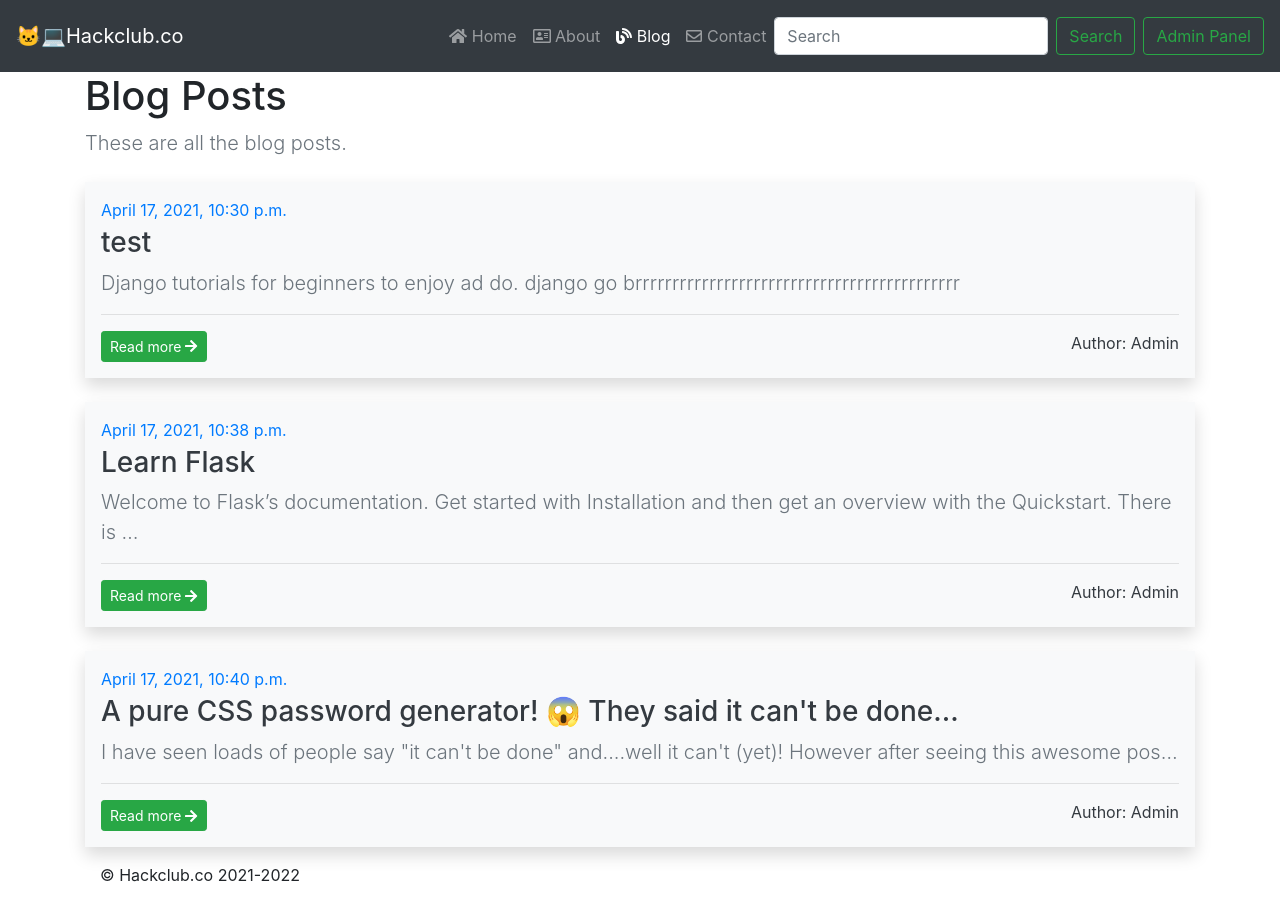
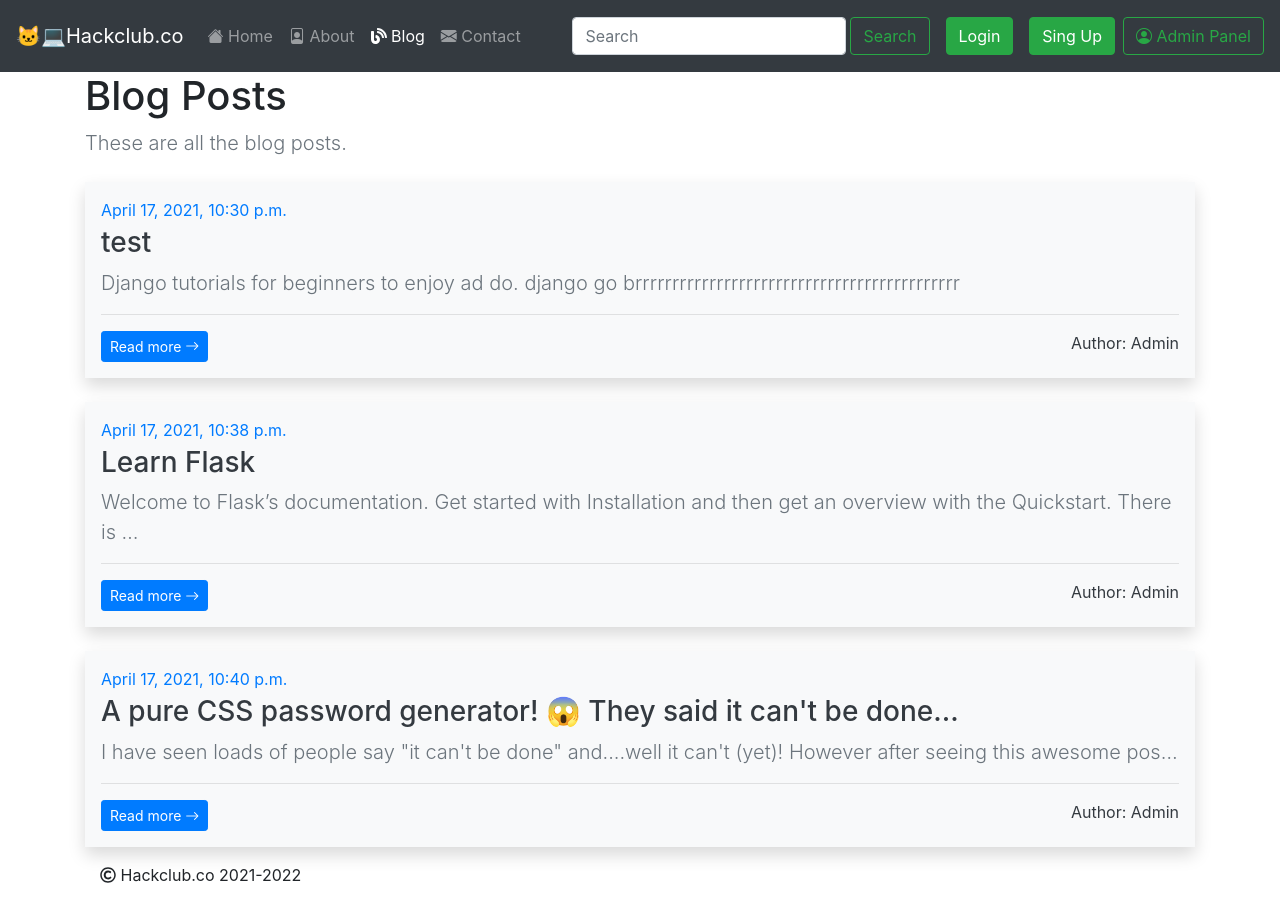
Before and after one commit to Sadman-Sakib2234/django-blog, a Django app: page /blog/ in a window 1280 px wide. Run offline with Django 3.2, Linux system fonts and the light colour scheme; data comes from the database, SQL or seed files in the repository; both versions use the stored data as it was after the commit; some libraries are stand-ins or nearby versions.

Commit message:
completed contact and blog post

```diff
--- a/hacklord/settings.py
+++ b/hacklord/settings.py
@@ -12,7 +12,7 @@ https://docs.djangoproject.com/en/3.1/ref/settings/
 
 import os
 from pathlib import Path
-from django.contrib.messages import constants as messages
+from django.contrib import messages
 
 # Build paths inside the project like this: BASE_DIR / 'subdir'.
 BASE_DIR = Path(__file__).resolve().parent.parent
@@ -124,5 +124,7 @@ USE_TZ = True
 STATIC_URL = '/static/'
 
 MESSAGE_TAGS = {
-    messages.ERROR:'danger'
+    messages.ERROR:'danger',
 }
+
+MESSAGE_STORAGE = 'django.contrib.messages.storage.cookie.CookieStorage'
--- a/home/urls.py
+++ b/home/urls.py
@@ -5,4 +5,5 @@ urlpatterns = [
     path('', views.home, name="home"),
     path('contact/', views.contact, name="contact"),
     path('about/', views.about, name="about"),
+    path('search/', views.search, name="search")
 ]
--- a/templates/base.html
+++ b/templates/base.html
@@ -6,37 +6,41 @@
     <meta name="viewport" content="width=device-width, initial-scale=1, shrink-to-fit=no">
 
     <!-- Bootstrap CSS -->
-    <link rel="stylesheet" href="https://stackpath.bootstrapcdn.com/bootstrap/4.1.3/css/bootstrap.min.css" integrity="sha384-MCw98/SFnGE8fJT3GXwEOngsV7Zt27NXFoaoApmYm81iuXoPkFOJwJ8ERdknLPMO" crossorigin="anonymous">
-
+    <link rel="stylesheet" href="https://cdn.jsdelivr.net/npm/bootstrap@4.6.0/dist/css/bootstrap.min.css" integrity="sha384-B0vP5xmATw1+K9KRQjQERJvTumQW0nPEzvF6L/Z6nronJ3oUOFUFpCjEUQouq2+l" crossorigin="anonymous">
+    <!-- Bootstrap Icons -->
+    <link rel="stylesheet" href="https://cdn.jsdelivr.net/npm/bootstrap-icons@1.4.1/font/bootstrap-icons.css">
     <title>{% block title %}{% endblock title %}</title>
   </head>
   <body>
     <!--  NavBar Starts  -->
-    <nav class="navbar navbar-expand-lg navbar-dark bg-dark p-3">
+    <nav class="navbar navbar-expand-lg  sticky-top navbar-dark bg-dark p-3">
     <a class="navbar-brand" href="/">🐱‍💻Hackclub.co</a>
     <button class="navbar-toggler" type="button" data-toggle="collapse" data-target="#navbarSupportedContent" aria-controls="navbarSupportedContent" aria-expanded="false" aria-label="Toggle navigation">
         <span class="navbar-toggler-icon"></span>
     </button>
 
     <div class="collapse navbar-collapse" id="navbarSupportedContent">
-        <ul class="navbar-nav ml-auto">
+        <ul class="navbar-nav mr-auto">
         <li class="nav-item {% block homeActive %} {% endblock homeActive %}">
-            <a class="nav-link" href="/"><i class="fas fa-home"></i> Home <span class="sr-only">(current)</span></a>
+            <a class="nav-link" href="/"><i class="bi bi-house-fill"></i> Home <span class="sr-only">(current)</span></a>
         </li>
         <li class="nav-item {% block aboutActive %} {% endblock aboutActive %}">
-            <a class="nav-link" href="/about"><i class="far fa-address-card"></i> About</a>
+            <a class="nav-link" href="/about"><i class="bi bi-file-person"></i> About</a>
         </li>
         <li class="nav-item {% block blogActive %} {% endblock blogActive %}">
             <a class="nav-link" href="/blog"><i class="fas fa-blog"></i> Blog</a>
         </li>
         <li class="nav-item {% block contactActive %} {% endblock contactActive %}">
-            <a class="nav-link" href="/contact"><i class="far fa-envelope"></i> Contact</a>
+            <a class="nav-link" href="/contact"><i class="bi bi-envelope-fill"></i> Contact</a>
         </li>
         </ul>
-        <form class="form-inline my-2 my-lg-0">
-        <input class="form-control mr-sm-2" type="search" placeholder="Search" aria-label="Search">
-        <button class="btn btn-outline-success my-2 my-sm-0" type="submit">Search</button>
-        <a class="btn btn-outline-success ml-2 my-2 my-sm-0" role='button' href="/admin" target="_blank">Admin Panel</a>
+        <!-- Search Bar -->
+        <form method="get" class="form-inline my-2 my-lg-0" action="/search">
+          <input class="form-control mr-sm-1" type="search" name="query" id="search" placeholder="Search" aria-label="Search">
+          <button class="btn btn-outline-success my-3 my-sm-0" type="submit">Search</button>
+          <button type="button" class="btn btn-success ml-3" data-toggle="modal" data-target="#loginModal">Login</button>
+          <button type="button" class="btn btn-success ml-3" data-toggle="modal" data-target="#singupModal">Sing Up</button>
+          <a class="btn btn-outline-success ml-2 my-2 my-sm-0" role='button' href="/admin" target="_blank"><i class="bi bi-person-circle"></i> Admin Panel</a>
         </form>
     </div>
     </nav>
@@ -46,7 +50,7 @@
       <div class="alert alert-{{ message.tags }} alert-dismissible fade show" role="alert">
             <strong>Message : </strong> {{ message }}
             <button type="button" class="close" data-dismiss="alert" aria-label="Close">
-              <span aria-hidden="true">&times;</span>
+              <span aria-hidden="true"><i class="bi bi-x-circle"></i></span>
             </button>
           </div>
       {% endfor %}
@@ -56,15 +60,87 @@
     {% endblock body %}
     <!-- Footer Starts -->
     <footer class="container my-3">
-      <p>© Hackclub.co 2021-2022</p>
+      <p><i class="far fa-copyright"></i> Hackclub.co 2021-2022</p>
     </footer>
     <!-- Footer Ends -->
 
+  <!-- Sing Up Modal -->
+  <div class="modal fade" id="singupModal" tabindex="-1" aria-labelledby="singupModal" aria-hidden="true">
+    <div class="modal-dialog">
+      <div class="modal-content">
+        <div class="modal-header">
+          <h5 class="modal-title" id="singupModal">🐱‍👤 Sing Up</h5>
+          <button type="button" class="close" data-dismiss="modal" aria-label="Close">
+            <span aria-hidden="true"><i class="bi bi-x-circle"></i></span>
+          </button>
+        </div>
+        <div class="modal-body">
+         <form>
+         {% csrf_token %}
+            <div class="form-group">
+              <label for="inputUsername"><i class="bi bi-person-circle"></i> Username</label>
+              <input type="username" class="form-control" id="inputUsername" aria-describedby="usernameHelp">
+              <small id="usernameHelp" class="form-text text-muted">select a unique username</small>
+            </div>
+            <div class="form-group">
+              <label for="inputEmail">📧 Email address</label>
+              <input type="email" class="form-control" id="inputEmail" aria-describedby="emailHelp">
+              <small id="emailHelp" class="form-text text-muted">We'll never share your email with anyone else.</small>
+            </div>
+            <div class="form-group">
+              <label for="inputPassword"><i class="bi bi-lock"></i> Password</label>
+              <input type="password" class="form-control" id="inputPassword">
+            </div>
+            <div class="form-group">
+              <label for="inputPassword2"><i class="bi bi-lock"></i> Conform Password</label>
+              <input type="password" class="form-control" id="inputPassword2">
+            </div>
+            <button type="submit" class="btn btn-primary btn-lg btn-block"><i class="bi bi-check2"></i> Sing Up</button>
+          </form>
+        </div>
+        <div class="modal-footer">
+        </div>
+      </div>
+    </div>
+  </div>
+
+  <!-- Button trigger modal -->
+
+
+  <!-- Modal -->
+  <div class="modal fade" id="loginModal" tabindex="-1" aria-labelledby="loginModal" aria-hidden="true">
+    <div class="modal-dialog">
+      <div class="modal-content">
+        <div class="modal-header">
+          <h5 class="modal-title" id="loginModal">🐱‍💻 Sing In</h5>
+          <button type="button" class="close" data-dismiss="modal" aria-label="Close">
+            <span aria-hidden="true"><i class="bi bi-x-circle"></i></span>
+          </button>
+        </div>
+        <div class="modal-body">
+          <form>
+          {% csrf_token %}
+            <div class="form-group">
+              <label for="singInInputUsername"><i class="bi bi-person-circle"></i> Username</label>
+              <input type="username" class="form-control" id="singInInputUsername">
+            </div>
+            <div class="form-group">
+              <label for="singInInputPassword"><i class="bi bi-lock"></i> Password</label>
+              <input type="password" class="form-control" id="singInInputPassword">
+            </div>
+            <button type="submit" class="btn btn-primary btn-lg btn-block">Block level button</button>
+          </form>
+        </div>
+        <div class="modal-footer">
+        </div>
+      </div>
+    </div>
+  </div>
+
     <!-- Optional JavaScript -->
-    <!-- jQuery first, then Popper.js, then Bootstrap JS -->
-    <script src="https://code.jquery.com/jquery-3.3.1.slim.min.js" integrity="sha384-q8i/X+965DzO0rT7abK41JStQIAqVgRVzpbzo5smXKp4YfRvH+8abtTE1Pi6jizo" crossorigin="anonymous"></script>
-    <script src="https://cdnjs.cloudflare.com/ajax/libs/popper.js/1.14.3/umd/popper.min.js" integrity="sha384-ZMP7rVo3mIykV+2+9J3UJ46jBk0WLaUAdn689aCwoqbBJiSnjAK/l8WvCWPIPm49" crossorigin="anonymous"></script>
-    <script src="https://stackpath.bootstrapcdn.com/bootstrap/4.1.3/js/bootstrap.min.js" integrity="sha384-ChfqqxuZUCnJSK3+MXmPNIyE6ZbWh2IMqE241rYiqJxyMiZ6OW/JmZQ5stwEULTy" crossorigin="anonymous"></script>
+    <!-- jQuery first,then Bootstrap JS -->
+    <script src="https://code.jquery.com/jquery-3.5.1.slim.min.js" integrity="sha384-DfXdz2htPH0lsSSs5nCTpuj/zy4C+OGpamoFVy38MVBnE+IbbVYUew+OrCXaRkfj" crossorigin="anonymous"></script>
+    <script src="https://cdn.jsdelivr.net/npm/bootstrap@4.6.0/dist/js/bootstrap.bundle.min.js" integrity="sha384-Piv4xVNRyMGpqkS2by6br4gNJ7DXjqk09RmUpJ8jgGtD7zP9yug3goQfGII0yAns" crossorigin="anonymous"></script>
     <!-- Font Awsome -->
     <script defer src="https://use.fontawesome.com/releases/v5.15.3/js/all.js" integrity="sha384-haqrlim99xjfMxRP6EWtafs0sB1WKcMdynwZleuUSwJR0mDeRYbhtY+KPMr+JL6f" crossorigin="anonymous"></script>
   </body>
--- a/templates/blog/blogHome.html
+++ b/templates/blog/blogHome.html
@@ -1,11 +1,6 @@
 {% extends "base.html" %}
 {% block title %} Home {% endblock title %}
 {% block blogActive %} active {% endblock blogActive %}
-<style>
-a:hover {
-  text-decoration: none;
-}
-</style>
 {% block body %}
 
 <div class="container">
@@ -22,7 +17,7 @@ a:hover {
           <p class="lead text-secondary">{{post.content| truncatechars:120}}</p>
           <hr/>
           <p class="text-dark float-right mr-auto">Author: {{post.author}}</p>
-          <a class="btn btn-sm btn-success" href="/blog/{{post.slug}}" role="button">Read more <i class="fas fa-arrow-right"></i></a>
-      </div>
+          <a class="btn btn-sm btn-primary" href="/blog/{{post.slug}}" role="button">Read more <i class="bi bi-arrow-right"></i></a>
+</div>
         {% endfor %}
 {% endblock body %}
--- a/templates/home/about.html
+++ b/templates/home/about.html
@@ -7,9 +7,9 @@
           <h1 class="jumbotron-heading">About😎</h1>
           <p class="lead text-muted"><a href="/">Hackclub.co</a> is a open source blog website where people can make blog post a about tech,programming and hacking.Any thing tech related or it will be removed</p>
           <div class="nav flex-column nav-pills" id="v-pills-tab" role="tablist" aria-orientation="vertical">
-            <a class="nav-link active" id="v-pills-home-tab" data-toggle="pill" href="#v-pills-home" role="tab" aria-controls="v-pills-home" aria-selected="true"><i class="fas fa-globe-europe"></i> Website</a>
-            <a class="nav-link" id="v-pills-profile-tab" data-toggle="pill" href="#v-pills-profile" role="tab" aria-controls="v-pills-profile" aria-selected="false"><i class="fas fa-user"></i> Developer</a>
-            <a class="nav-link" id="v-pills-messages-tab" data-toggle="pill" href="#v-pills-messages" role="tab" aria-controls="v-pills-messages" aria-selected="false"><i class="fas fa-code"></i> Open Source</a>
+            <a class="nav-link active" id="v-pills-home-tab" data-toggle="pill" href="#v-pills-home" role="tab" aria-controls="v-pills-home" aria-selected="true"><i class="bi bi-globe2"></i> Website</a>
+            <a class="nav-link" id="v-pills-profile-tab" data-toggle="pill" href="#v-pills-profile" role="tab" aria-controls="v-pills-profile" aria-selected="false"><i class="bi bi-person-fill"></i> Developer</a>
+            <a class="nav-link" id="v-pills-messages-tab" data-toggle="pill" href="#v-pills-messages" role="tab" aria-controls="v-pills-messages" aria-selected="false"><i class="bi bi-code-slash"></i> Open Source</a>
             </div>
             <div class="tab-content" id="v-pills-tabContent">
             <div class="tab-pane fade show active" id="v-pills-home" role="tabpanel" aria-labelledby="v-pills-home-tab"><a href="/">Hackclub.co</a> is a open source blog website where people can make blog post a about tech,programming and hacking.Any thing tech related can be posted you can make friends and your learning budyy so what are you waiting for <a href="/blog">go to blog</a>.</div>
--- a/templates/home/contact.html
+++ b/templates/home/contact.html
@@ -4,13 +4,10 @@
 {% block body %}
 <!--  Contact Form  -->
 <div class="container my-4">
-    <div class="alert alert-danger" role="alert">
-        There is a bug in this page epsode 78 79 message
-    </div>
     <h1>Contact 💁‍♂️</h1>
     <p>If you have any problems or want to ask something or want a blog post about something contact <a href="/">Hackclub.co</a> Admin</p>
 
-    <form action="/contact" method="post">
+    <form action="/contact/" method="post">
     {% csrf_token %}
     <div class="form-group">
         <label for="nameInput">Name</label>
```
Also changed, not shown: home/views.py (+16 -1 lines), templates/home/search.html (added, +38 -0 lines), db.sqlite3.
